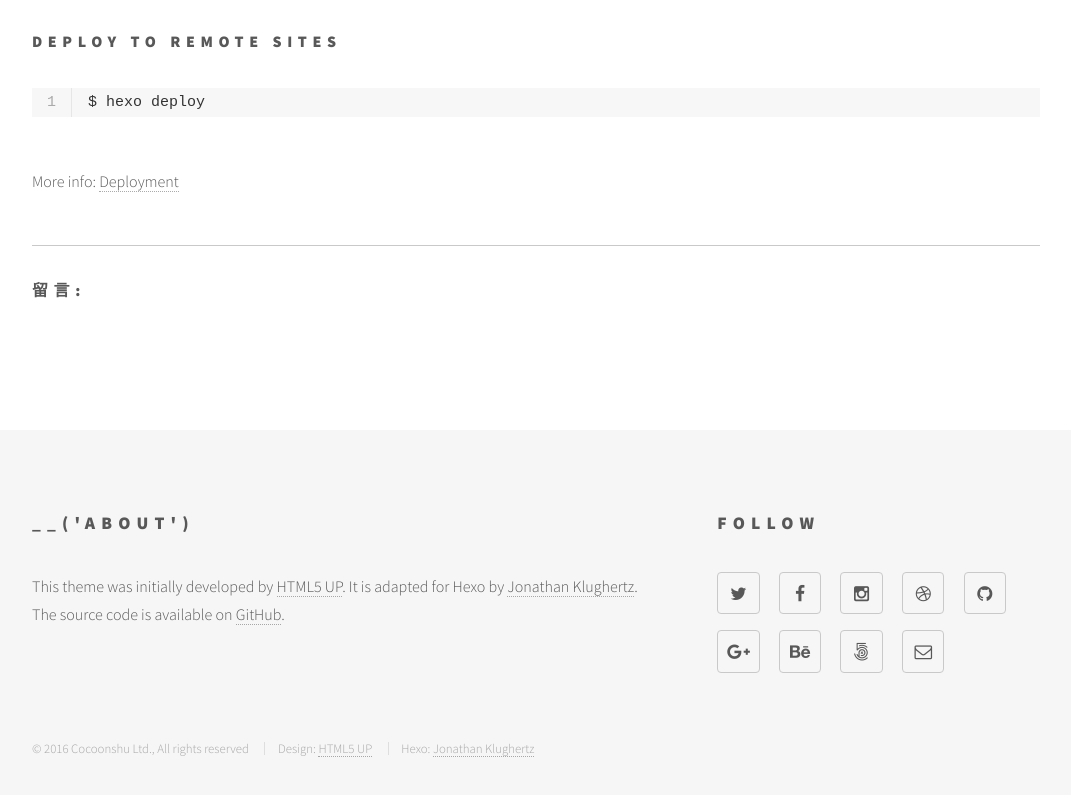
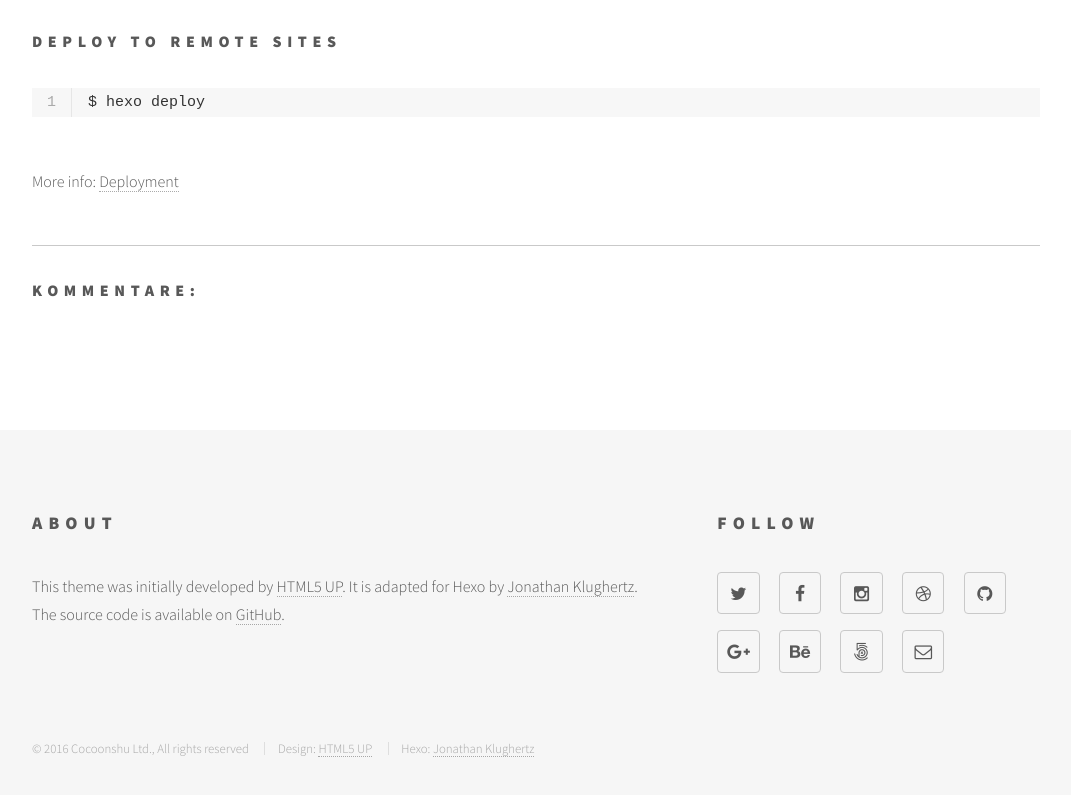
Before and after one commit to Cocoonshu/cocoonshu.github.com, a plain HTML site: page 2016/09/12/hello-world/index.html in a window 1280 px wide. Shown: the part 1453-2248 px from the top of the page, without its empty margins (104-1175 px from the left). Drawn offline with Linux system fonts and the light colour scheme; a script that the page names is missing.

Commit message:
Site updated: 2016-09-12 20:22:36

```diff
--- a/2016/09/12/hello-world/index.html
+++ b/2016/09/12/hello-world/index.html
@@ -145,7 +145,7 @@
 <div>
 
     <hr />
-    <h3>留言:</h3>
+    <h3>Kommentare:</h3>
     <div id="disqus_thread">
         <noscript>Please enable JavaScript to view the <a href="//disqus.com/?ref_noscript">comments powered by Disqus.</a></noscript>
     </div>
@@ -163,7 +163,7 @@
 <footer id="footer">
     <div class="inner">
         <section>
-            <h2>__('about')</h2>
+            <h2>About</h2>
             <div>
                 This theme was initially developed by <a href="http://html5up.net" target="_blank">HTML5 UP</a>. It is adapted for Hexo by <a href="http://www.codeblocq.com/" target="_blank">Jonathan Klughertz</a>.<br />The source code is available on <a href="https://github.com/klugjo/hexo-theme-phantom" target="_blank">GitHub</a>.
             </div>
```
Also changed, not shown: archives/2016/09/index.html (+2 -2 lines), archives/2016/index.html (+2 -2 lines), archives/index.html (+2 -2 lines), index.html (+1 -1 lines).
